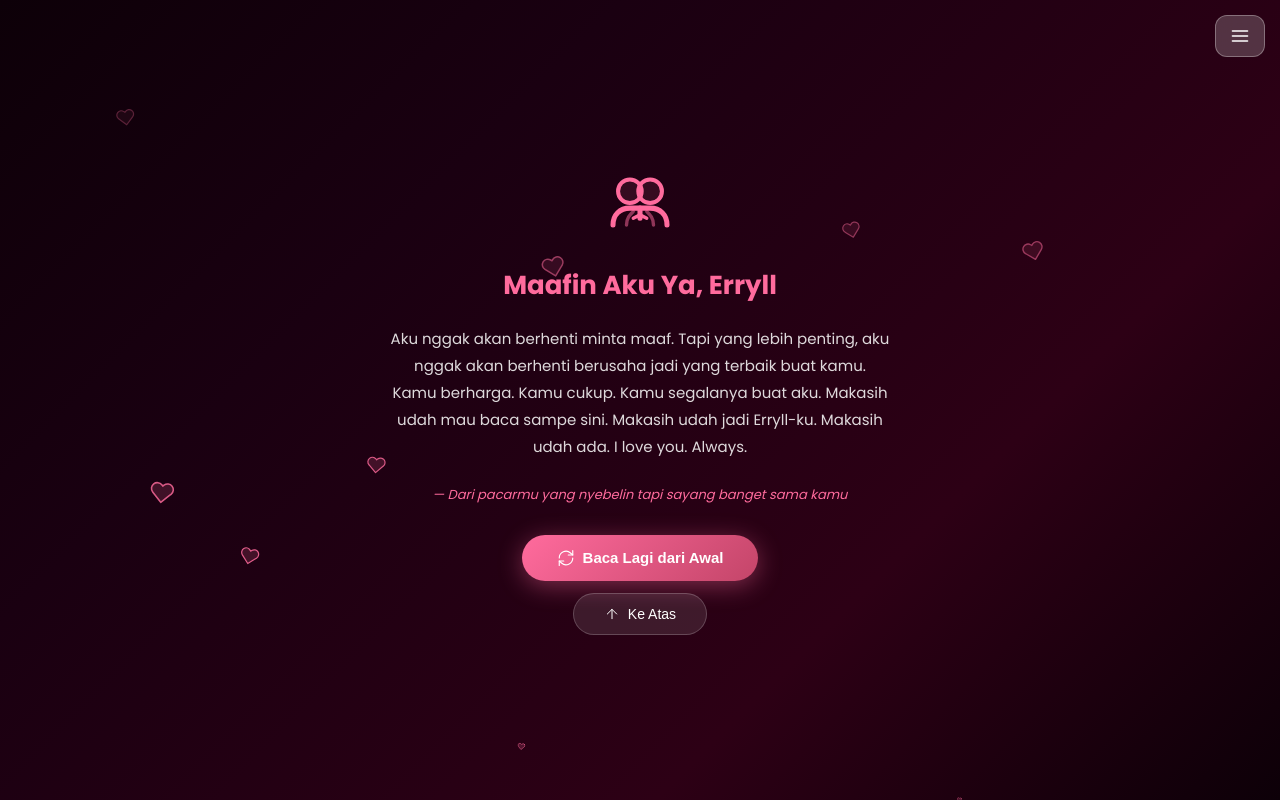
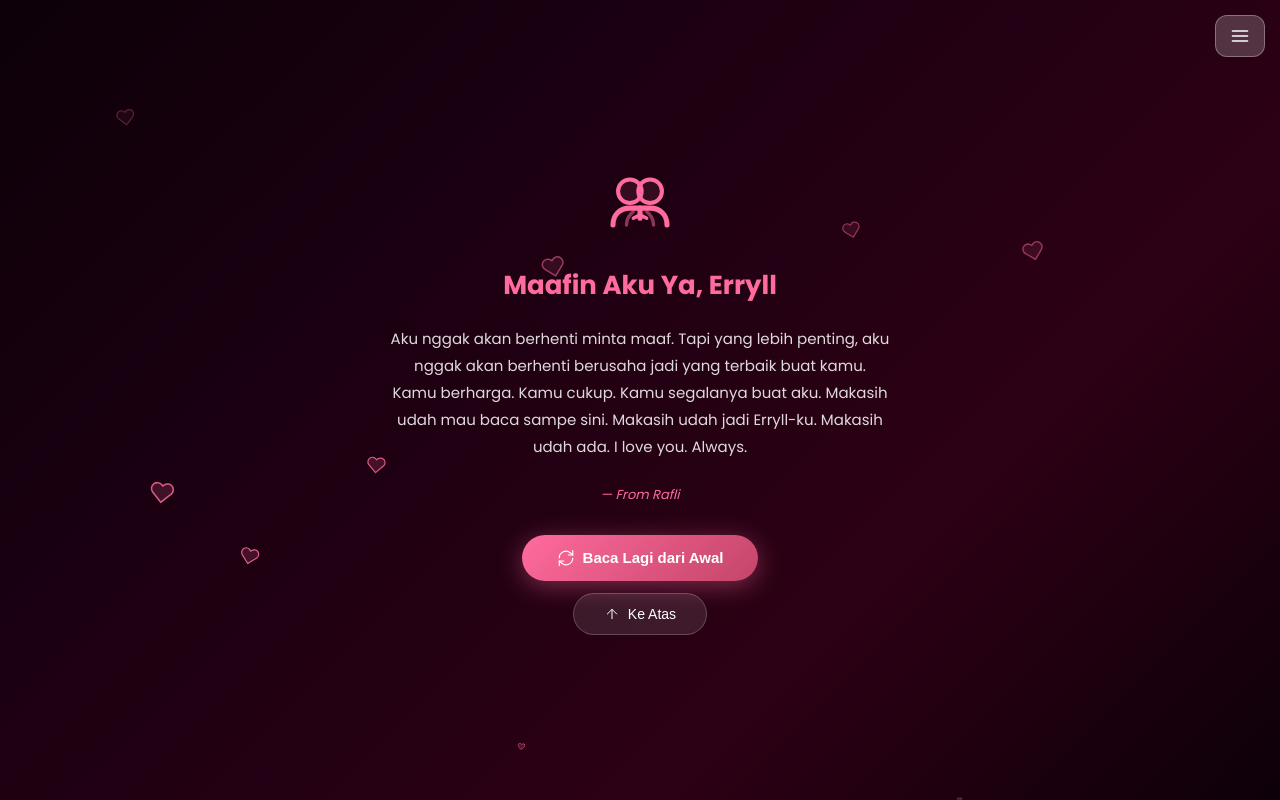
Before and after one commit to rafligamteng02/apologize, a React (Vite) app: page /pelukan in a window 1280 px wide. Built offline with nearby package versions, Linux system fonts and the light colour scheme.

Commit message:
update teks pelukan

```diff
--- a/src/pages/Pelukan.jsx
+++ b/src/pages/Pelukan.jsx
@@ -62,7 +62,7 @@ export default function Pelukan() {
           transition={{ delay: 1.5 }}
           style={{ color: "#ff6b9d", fontSize: 13, fontStyle: "italic", marginBottom: 30 }}
         >
-          — Dari pacarmu yang nyebelin tapi sayang banget sama kamu
+          — From Rafli
         </motion.p>
 
         <motion.div
```
